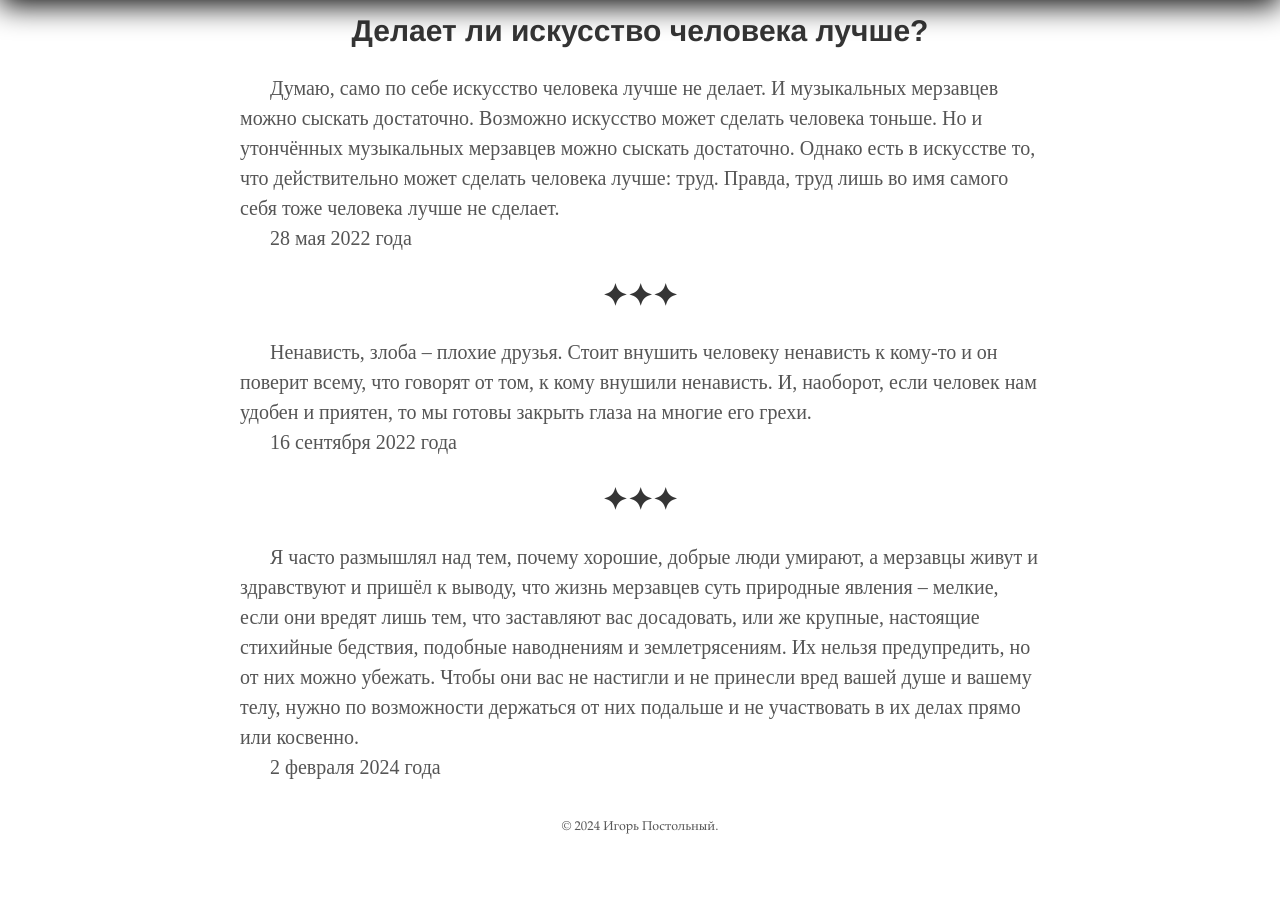
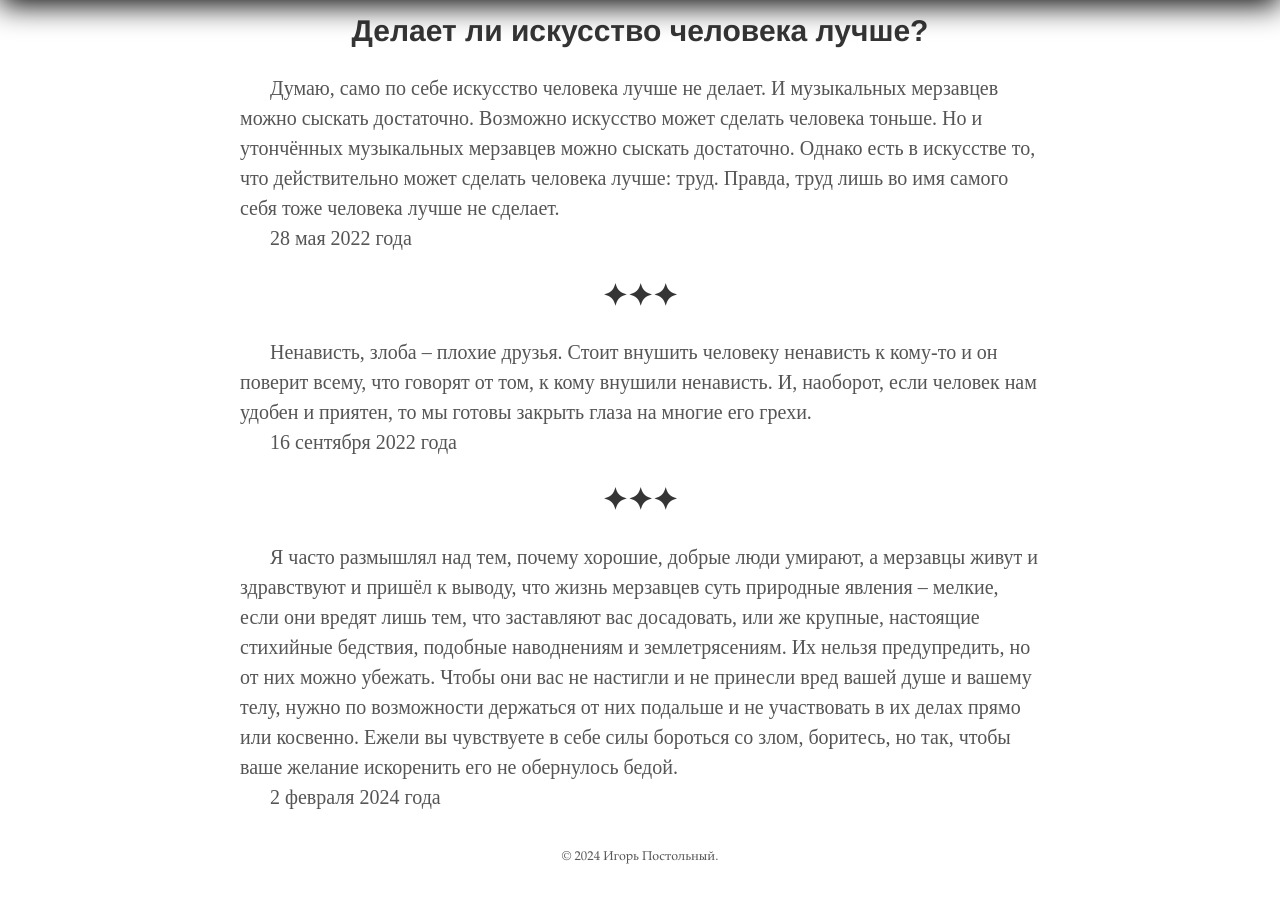
Before and after one commit to postolny/postolny.github.io, a Jekyll site: the page built from _pages/miniature.html, in a window 1280 px wide and 900 px high, scrolled down 2905 px. Built offline with Jekyll 4.4.1, drawn with Linux system fonts in a browser that asks for light colours; before the commit the page ends 3775 px from its top, so only the background shows below that.

Commit message:
Add files via upload

```diff
--- a/_pages/miniature.html
+++ b/_pages/miniature.html
@@ -60,6 +60,6 @@
 </article>
 <article>
   <h2>✦✦✦</h2>
-  <p>Я часто размышлял над тем, почему хорошие, добрые люди умирают, а мерзавцы живут и здравствуют и пришёл к выводу, что жизнь мерзавцев суть природные явления – мелкие, если они вредят лишь тем, что заставляют вас досадовать, или же крупные, настоящие стихийные бедствия, подобные наводнениям и землетрясениям. Их нельзя предупредить, но от них можно убежать. Чтобы они вас не настигли и не принесли вред вашей душе и вашему телу, нужно по возможности держаться от них подальше и не участвовать в их делах прямо или косвенно.</p>
+  <p>Я часто размышлял над тем, почему хорошие, добрые люди умирают, а мерзавцы живут и здравствуют и пришёл к выводу, что жизнь мерзавцев суть природные явления – мелкие, если они вредят лишь тем, что заставляют вас досадовать, или же крупные, настоящие стихийные бедствия, подобные наводнениям и землетрясениям. Их нельзя предупредить, но от них можно убежать. Чтобы они вас не настигли и не принесли вред вашей душе и вашему телу, нужно по возможности держаться от них подальше и не участвовать в их делах прямо или косвенно. Ежели вы чувствуете в себе силы бороться со злом, боритесь, но так, чтобы ваше желание искоренить его не обернулось бедой.</p>
   <p>2 февраля 2024 года</p>
 </article>
```
